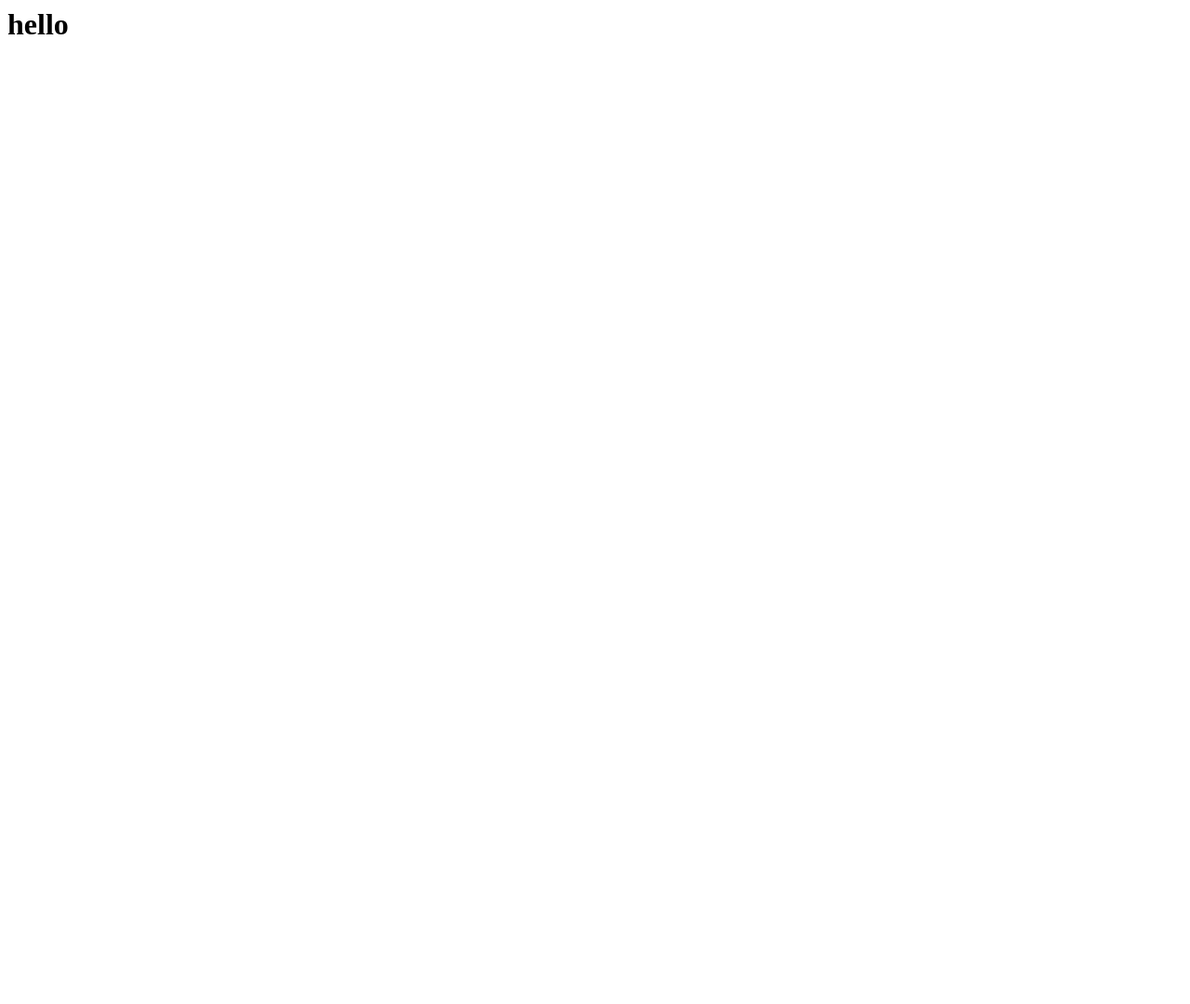
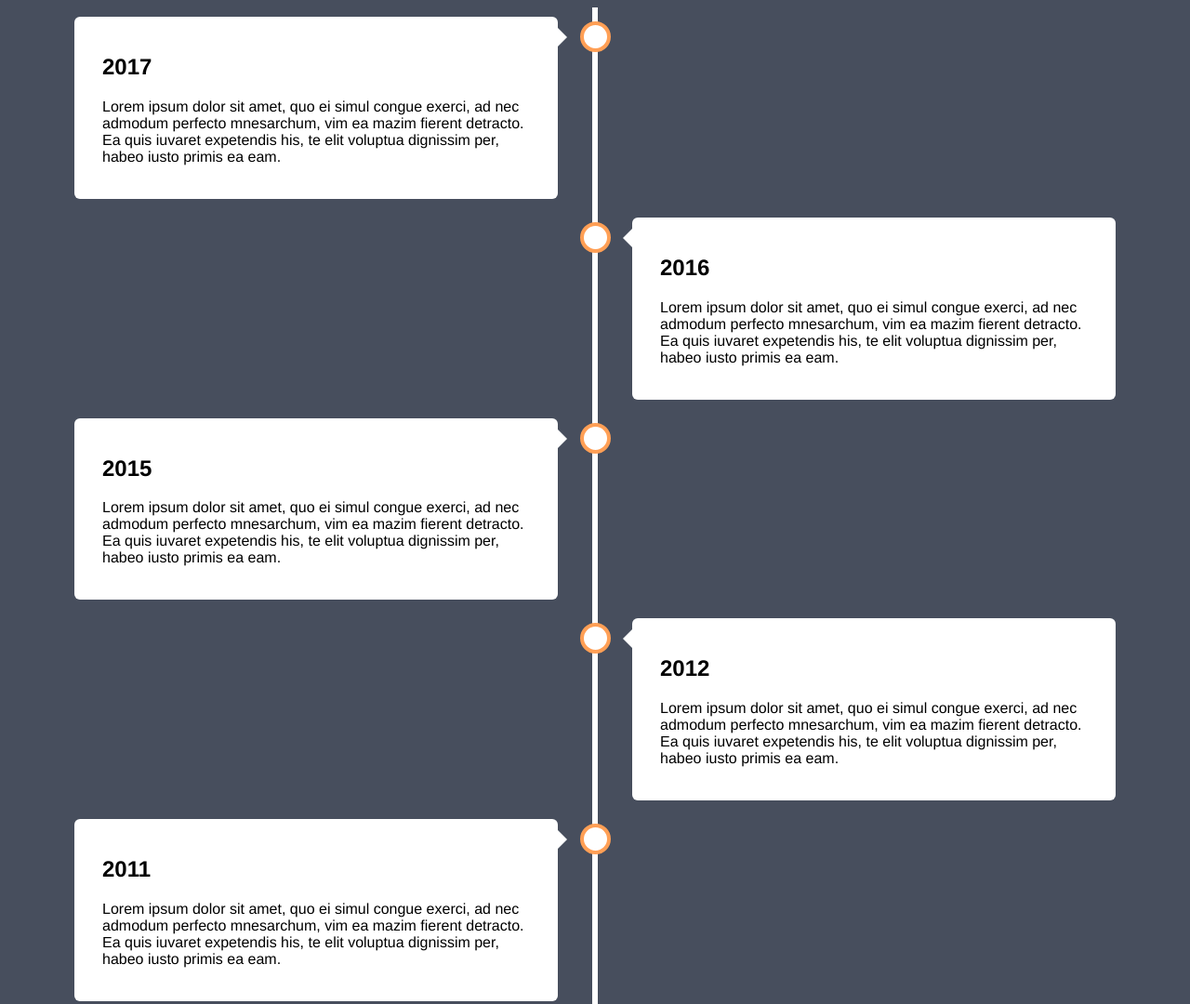
Before and after one commit to diton/diton.github.io, a plain HTML site: page index.html in a window 1280 px wide. Shown: the top 1080 px of the page at 93% size. Before the commit the page ends 800 px from the top, so only its background shows below. Drawn offline with Linux system fonts and the light colour scheme.

Commit message:
Update index.html

```diff
--- a/index.html
+++ b/index.html
@@ -1 +1,183 @@
-<h1>hello</h1>
+<!DOCTYPE html>
+<html>
+<head>
+<meta name="viewport" content="width=device-width, initial-scale=1.0">
+<style>
+* {
+  box-sizing: border-box;
+}
+
+body {
+  background-color: #474e5d;
+  font-family: Helvetica, sans-serif;
+}
+
+/* The actual timeline (the vertical ruler) */
+.timeline {
+  position: relative;
+  max-width: 1200px;
+  margin: 0 auto;
+}
+
+/* The actual timeline (the vertical ruler) */
+.timeline::after {
+  content: '';
+  position: absolute;
+  width: 6px;
+  background-color: white;
+  top: 0;
+  bottom: 0;
+  left: 50%;
+  margin-left: -3px;
+}
+
+/* Container around content */
+.container {
+  padding: 10px 40px;
+  position: relative;
+  background-color: inherit;
+  width: 50%;
+}
+
+/* The circles on the timeline */
+.container::after {
+  content: '';
+  position: absolute;
+  width: 25px;
+  height: 25px;
+  right: -17px;
+  background-color: white;
+  border: 4px solid #FF9F55;
+  top: 15px;
+  border-radius: 50%;
+  z-index: 1;
+}
+
+/* Place the container to the left */
+.left {
+  left: 0;
+}
+
+/* Place the container to the right */
+.right {
+  left: 50%;
+}
+
+/* Add arrows to the left container (pointing right) */
+.left::before {
+  content: " ";
+  height: 0;
+  position: absolute;
+  top: 22px;
+  width: 0;
+  z-index: 1;
+  right: 30px;
+  border: medium solid white;
+  border-width: 10px 0 10px 10px;
+  border-color: transparent transparent transparent white;
+}
+
+/* Add arrows to the right container (pointing left) */
+.right::before {
+  content: " ";
+  height: 0;
+  position: absolute;
+  top: 22px;
+  width: 0;
+  z-index: 1;
+  left: 30px;
+  border: medium solid white;
+  border-width: 10px 10px 10px 0;
+  border-color: transparent white transparent transparent;
+}
+
+/* Fix the circle for containers on the right side */
+.right::after {
+  left: -16px;
+}
+
+/* The actual content */
+.content {
+  padding: 20px 30px;
+  background-color: white;
+  position: relative;
+  border-radius: 6px;
+}
+
+/* Media queries - Responsive timeline on screens less than 600px wide */
+@media screen and (max-width: 600px) {
+  /* Place the timelime to the left */
+  .timeline::after {
+  left: 31px;
+  }
+
+  /* Full-width containers */
+  .container {
+  width: 100%;
+  padding-left: 70px;
+  padding-right: 25px;
+  }
+
+  /* Make sure that all arrows are pointing leftwards */
+  .container::before {
+  left: 60px;
+  border: medium solid white;
+  border-width: 10px 10px 10px 0;
+  border-color: transparent white transparent transparent;
+  }
+
+  /* Make sure all circles are at the same spot */
+  .left::after, .right::after {
+  left: 15px;
+  }
+
+  /* Make all right containers behave like the left ones */
+  .right {
+  left: 0%;
+  }
+}
+</style>
+</head>
+<body>
+
+<div class="timeline">
+  <div class="container left">
+    <div class="content">
+      <h2>2017</h2>
+      <p>Lorem ipsum dolor sit amet, quo ei simul congue exerci, ad nec admodum perfecto mnesarchum, vim ea mazim fierent detracto. Ea quis iuvaret expetendis his, te elit voluptua dignissim per, habeo iusto primis ea eam.</p>
+    </div>
+  </div>
+  <div class="container right">
+    <div class="content">
+      <h2>2016</h2>
+      <p>Lorem ipsum dolor sit amet, quo ei simul congue exerci, ad nec admodum perfecto mnesarchum, vim ea mazim fierent detracto. Ea quis iuvaret expetendis his, te elit voluptua dignissim per, habeo iusto primis ea eam.</p>
+    </div>
+  </div>
+  <div class="container left">
+    <div class="content">
+      <h2>2015</h2>
+      <p>Lorem ipsum dolor sit amet, quo ei simul congue exerci, ad nec admodum perfecto mnesarchum, vim ea mazim fierent detracto. Ea quis iuvaret expetendis his, te elit voluptua dignissim per, habeo iusto primis ea eam.</p>
+    </div>
+  </div>
+  <div class="container right">
+    <div class="content">
+      <h2>2012</h2>
+      <p>Lorem ipsum dolor sit amet, quo ei simul congue exerci, ad nec admodum perfecto mnesarchum, vim ea mazim fierent detracto. Ea quis iuvaret expetendis his, te elit voluptua dignissim per, habeo iusto primis ea eam.</p>
+    </div>
+  </div>
+  <div class="container left">
+    <div class="content">
+      <h2>2011</h2>
+      <p>Lorem ipsum dolor sit amet, quo ei simul congue exerci, ad nec admodum perfecto mnesarchum, vim ea mazim fierent detracto. Ea quis iuvaret expetendis his, te elit voluptua dignissim per, habeo iusto primis ea eam.</p>
+    </div>
+  </div>
+  <div class="container right">
+    <div class="content">
+      <h2>2007</h2>
+      <p>Lorem ipsum dolor sit amet, quo ei simul congue exerci, ad nec admodum perfecto mnesarchum, vim ea mazim fierent detracto. Ea quis iuvaret expetendis his, te elit voluptua dignissim per, habeo iusto primis ea eam.</p>
+    </div>
+  </div>
+</div>
+
+</body>
+</html>
```
